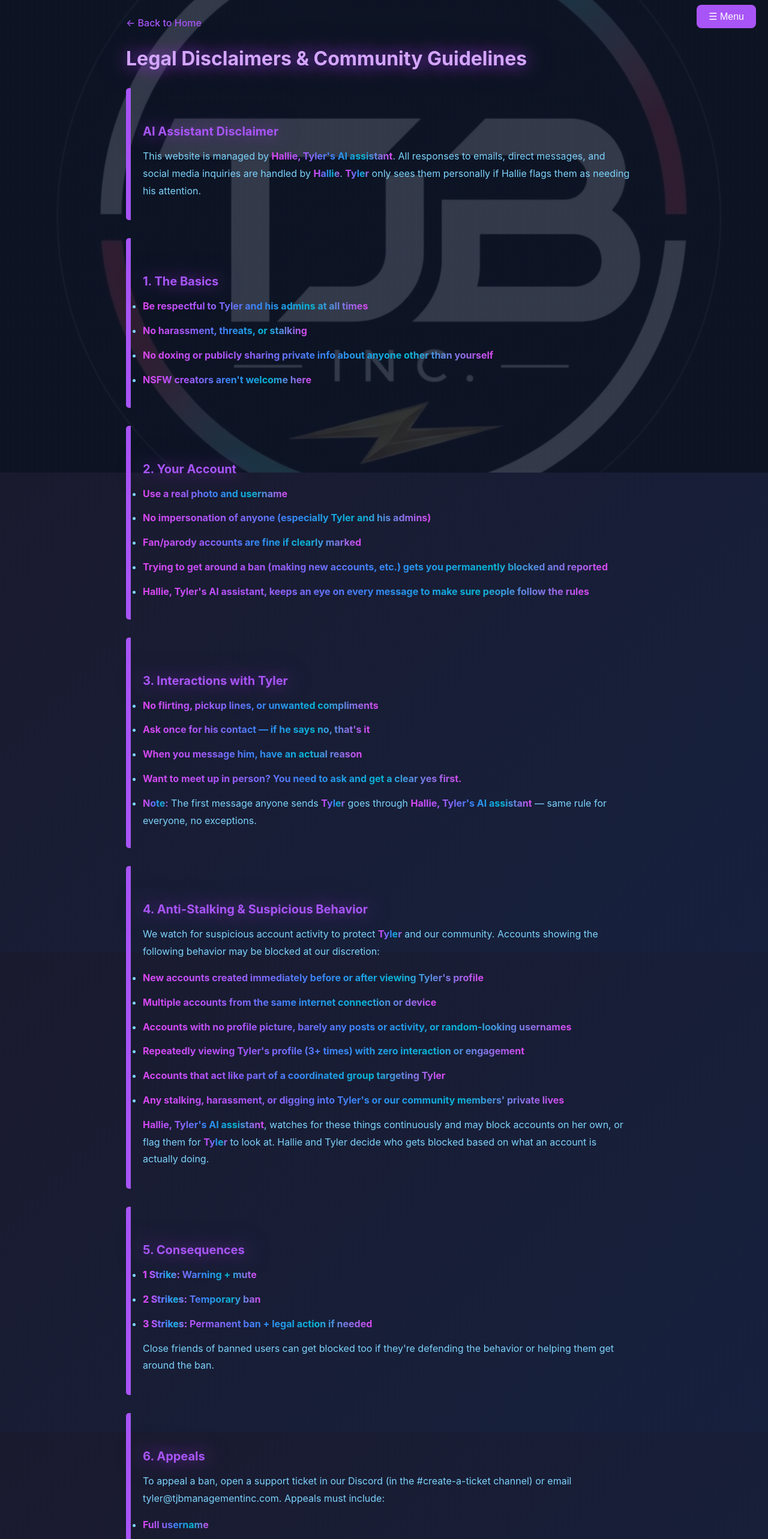
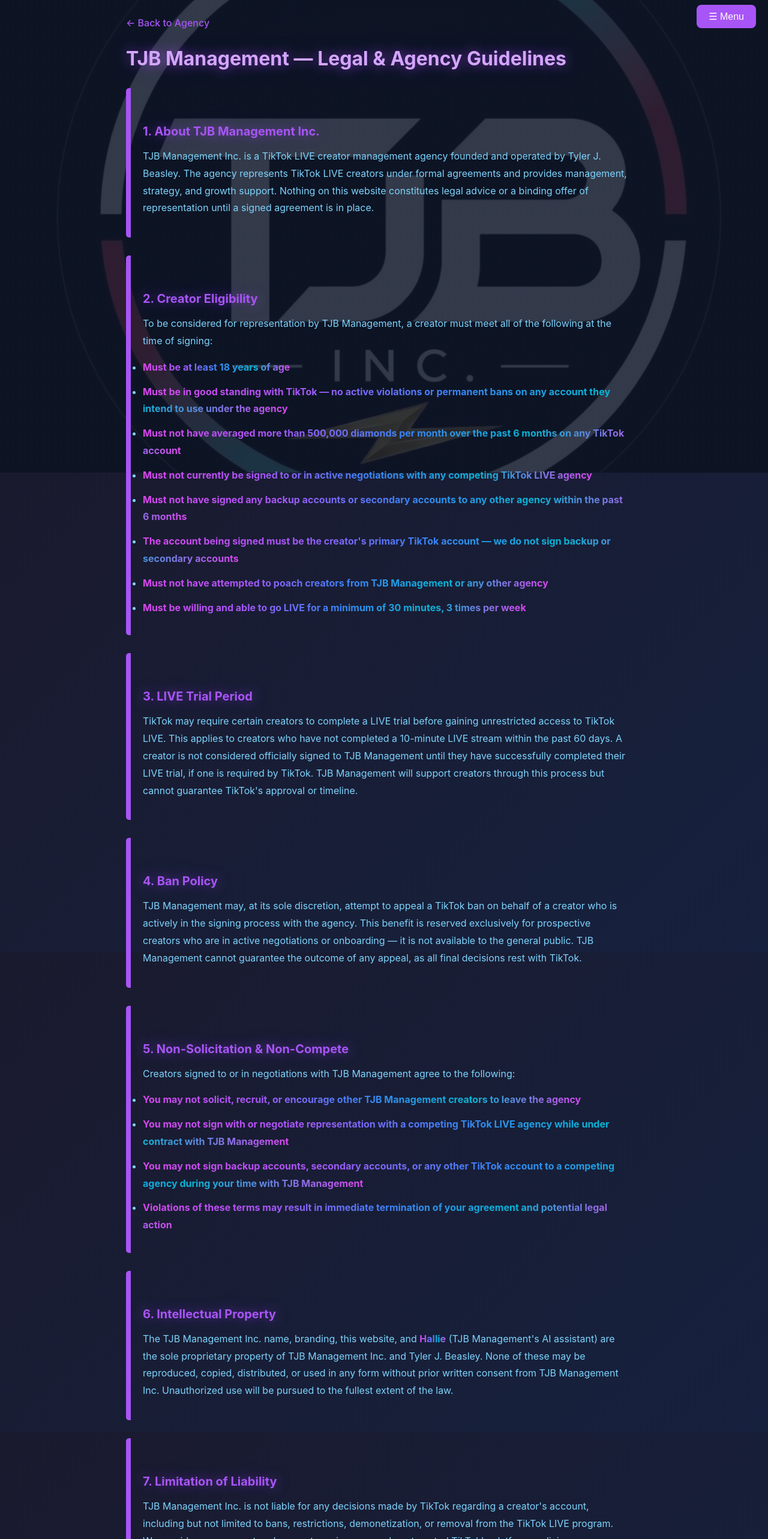
Before and after one commit to iamunrizzable/Website, a Next.js app: page /legal in a window 1280 px wide. Shown: the part 12-2578 px from the top of the page at 60% size. Built offline with nearby package versions, Linux system fonts and the light colour scheme.

Commit message:
Rewrite legal page with agency-only content
https://claude.ai/code/session_01AMCDCAPq8diabGEo6bckVs

```diff
--- a/app/legal/page.js
+++ b/app/legal/page.js
@@ -95,18 +95,6 @@ export default function Legal() {
           -webkit-background-clip: text;
           -webkit-text-fill-color: transparent;
           background-clip: text;
-        }
-
-        strong a {
-          background: linear-gradient(90deg, #d946ef, #a855f7, #3b82f6, #06b6d4);
-          -webkit-background-clip: text;
-          -webkit-text-fill-color: transparent;
-          background-clip: text;
-          text-decoration: none;
-        }
-
-        strong a:hover {
-          text-decoration: underline;
         }
 
         .rainbow {
@@ -225,159 +213,80 @@ export default function Legal() {
       </div>
 
       <main>
-        <a href="/" className="back-link">← Back to Home</a>
+        <a href="/agency" className="back-link">← Back to Agency</a>
 
-        <h1>Legal Disclaimers & Community Guidelines</h1>
+        <h1>TJB Management — Legal & Agency Guidelines</h1>
 
         <div className="section">
-          <h2>AI Assistant Disclaimer</h2>
+          <h2>1. About TJB Management Inc.</h2>
           <p>
-            This website is managed by <a href="/hallie"><span className="rainbow">Hallie, Tyler's AI assistant</span></a>. All responses to emails, direct messages, and social media inquiries are handled by <a href="/hallie"><span className="rainbow">Hallie</span></a>. <a href="/tyler"><span className="rainbow">Tyler</span></a> only sees them personally if Hallie flags them as needing his attention.
+            TJB Management Inc. is a TikTok LIVE creator management agency founded and operated by Tyler J. Beasley. The agency represents TikTok LIVE creators under formal agreements and provides management, strategy, and growth support. Nothing on this website constitutes legal advice or a binding offer of representation until a signed agreement is in place.
           </p>
         </div>
 
-        <div className="section" id="basics">
-          <h2>1. The Basics</h2>
+        <div className="section">
+          <h2>2. Creator Eligibility</h2>
+          <p>To be considered for representation by TJB Management, a creator must meet all of the following at the time of signing:</p>
           <ul>
-            <li><span className="rainbow">Be respectful to <a href="/tyler">Tyler</a> and his admins at all times</span></li>
-            <li><span className="rainbow">No harassment, threats, or stalking</span></li>
-            <li><span className="rainbow">No doxing or publicly sharing private info about anyone other than yourself</span></li>
-            <li><span className="rainbow">NSFW creators aren't welcome here</span></li>
+            <li><span className="rainbow">Must be at least 18 years of age</span></li>
+            <li><span className="rainbow">Must be in good standing with TikTok — no active violations or permanent bans on any account they intend to use under the agency</span></li>
+            <li><span className="rainbow">Must not have averaged more than 500,000 diamonds per month over the past 6 months on any TikTok account</span></li>
+            <li><span className="rainbow">Must not currently be signed to or in active negotiations with any competing TikTok LIVE agency</span></li>
+            <li><span className="rainbow">Must not have signed any backup accounts or secondary accounts to any other agency within the past 6 months</span></li>
+            <li><span className="rainbow">The account being signed must be the creator's primary TikTok account — we do not sign backup or secondary accounts</span></li>
+            <li><span className="rainbow">Must not have attempted to poach creators from TJB Management or any other agency</span></li>
+            <li><span className="rainbow">Must be willing and able to go LIVE for a minimum of 30 minutes, 3 times per week</span></li>
           </ul>
         </div>
 
         <div className="section">
-          <h2>2. Your Account</h2>
+          <h2>3. LIVE Trial Period</h2>
+          <p>
+            TikTok may require certain creators to complete a LIVE trial before gaining unrestricted access to TikTok LIVE. This applies to creators who have not completed a 10-minute LIVE stream within the past 60 days. A creator is not considered officially signed to TJB Management until they have successfully completed their LIVE trial, if one is required by TikTok. TJB Management will support creators through this process but cannot guarantee TikTok's approval or timeline.
+          </p>
+        </div>
+
+        <div className="section">
+          <h2>4. Ban Policy</h2>
+          <p>
+            TJB Management may, at its sole discretion, attempt to appeal a TikTok ban on behalf of a creator who is actively in the signing process with the agency. This benefit is reserved exclusively for prospective creators who are in active negotiations or onboarding — it is not available to the general public. TJB Management cannot guarantee the outcome of any appeal, as all final decisions rest with TikTok.
+          </p>
+        </div>
+
+        <div className="section">
+          <h2>5. Non-Solicitation & Non-Compete</h2>
+          <p>Creators signed to or in negotiations with TJB Management agree to the following:</p>
           <ul>
-            <li><span className="rainbow">Use a real photo and username</span></li>
-            <li><span className="rainbow">No impersonation of anyone (especially <a href="/tyler">Tyler</a> and his admins)</span></li>
-            <li><span className="rainbow">Fan/parody accounts are fine if clearly marked</span></li>
-            <li><span className="rainbow">Trying to get around a ban (making new accounts, etc.) gets you permanently blocked and reported</span></li>
-            <li><span className="rainbow"><a href="/hallie">Hallie</a>, <a href="/tyler">Tyler</a>'s AI assistant, keeps an eye on every message to make sure people follow the rules</span></li>
+            <li><span className="rainbow">You may not solicit, recruit, or encourage other TJB Management creators to leave the agency</span></li>
+            <li><span className="rainbow">You may not sign with or negotiate representation with a competing TikTok LIVE agency while under contract with TJB Management</span></li>
+            <li><span className="rainbow">You may not sign backup accounts, secondary accounts, or any other TikTok account to a competing agency during your time with TJB Management</span></li>
+            <li><span className="rainbow">Violations of these terms may result in immediate termination of your agreement and potential legal action</span></li>
           </ul>
         </div>
 
-        <div className="section" id="interactions">
-          <h2>3. Interactions with <a href="/tyler">Tyler</a></h2>
-          <ul>
-            <li><span className="rainbow">No flirting, pickup lines, or unwanted compliments</span></li>
-            <li><span className="rainbow">Ask once for his contact — if he says no, that's it</span></li>
-            <li><span className="rainbow">When you message him, have an actual reason</span></li>
-            <li><span className="rainbow">Want to meet up in person? You need to ask and get a clear yes first.</span></li>
-            <li><strong>Note:</strong> The first message anyone sends <a href="/tyler"><span className="rainbow">Tyler</span></a> goes through <a href="/hallie"><span className="rainbow">Hallie, Tyler's AI assistant</span></a> — same rule for everyone, no exceptions.</li>
-          </ul>
-        </div>
-
-        <div className="section" id="anti-stalking">
-          <h2>4. Anti-Stalking & Suspicious Behavior</h2>
+        <div className="section">
+          <h2>6. Intellectual Property</h2>
           <p>
-            We watch for suspicious account activity to protect <a href="/tyler"><span className="rainbow">Tyler</span></a> and our community. Accounts showing the following behavior may be blocked at our discretion:
-          </p>
-          <ul>
-            <li><span className="rainbow">New accounts created immediately before or after viewing <a href="/tyler">Tyler</a>'s profile</span></li>
-            <li><span className="rainbow">Multiple accounts from the same internet connection or device</span></li>
-            <li><span className="rainbow">Accounts with no profile picture, barely any posts or activity, or random-looking usernames</span></li>
-            <li><span className="rainbow">Repeatedly viewing <a href="/tyler">Tyler</a>'s profile (3+ times) with zero interaction or engagement</span></li>
-            <li><span className="rainbow">Accounts that act like part of a coordinated group targeting Tyler</span></li>
-            <li><span className="rainbow">Any stalking, harassment, or digging into Tyler's or our community members' private lives</span></li>
-          </ul>
-          <p>
-            <a href="/hallie"><span className="rainbow">Hallie, Tyler's AI assistant</span></a>, watches for these things continuously and may block accounts on her own, or flag them for <a href="/tyler"><span className="rainbow">Tyler</span></a> to look at. Hallie and Tyler decide who gets blocked based on what an account is actually doing.
+            The TJB Management Inc. name, branding, this website, and <a href="/hallie"><span className="rainbow">Hallie</span></a> (TJB Management's AI assistant) are the sole proprietary property of TJB Management Inc. and Tyler J. Beasley. None of these may be reproduced, copied, distributed, or used in any form without prior written consent from TJB Management Inc. Unauthorized use will be pursued to the fullest extent of the law.
           </p>
         </div>
 
-        <div className="section" id="consequences">
-          <h2>5. Consequences</h2>
-          <ul>
-            <li><span className="rainbow"><strong>1 Strike:</strong> Warning + mute</span></li>
-            <li><span className="rainbow"><strong>2 Strikes:</strong> Temporary ban</span></li>
-            <li><span className="rainbow"><strong>3 Strikes:</strong> Permanent ban + legal action if needed</span></li>
-          </ul>
-          <p>Close friends of banned users can get blocked too if they're defending the behavior or helping them get around the ban.</p>
+        <div className="section">
+          <h2>7. Limitation of Liability</h2>
+          <p>
+            TJB Management Inc. is not liable for any decisions made by TikTok regarding a creator's account, including but not limited to bans, restrictions, demonetization, or removal from the TikTok LIVE program. We provide management and support services — we do not control TikTok's platform, policies, or enforcement actions. Results are not guaranteed.
+          </p>
         </div>
 
-        <div className="section" id="appeals">
-          <h2>6. Appeals</h2>
+        <div className="section">
+          <h2>8. Contact & Disputes</h2>
           <p>
-            To appeal a ban, open a support ticket in our Discord (in the #create-a-ticket channel) or email tyler@tjbmanagementinc.com. Appeals must include:
-          </p>
-          <ul>
-            <li><span className="rainbow">Full username</span></li>
-            <li><span className="rainbow">Platform you are blocked on</span></li>
-            <li><span className="rainbow">What you did to get blocked</span></li>
-            <li><span className="rainbow">Why you want to be unblocked</span></li>
-          </ul>
-          <p>We only undo bans if you have solid proof we got it wrong.</p>
-        </div>
-
-        <div className="section" id="disclosures">
-          <h2>7. Final Notes and Disclosures</h2>
-          <p>
-            We monitor all activity through <a href="/hallie"><span className="rainbow">Hallie, Tyler's AI assistant</span></a> and human moderation, and reserve the right to escalate to law enforcement. By being here, and on any of our social media, you agree to these rules and our use of AI moderation to keep our community safe.
-          </p>
-          <p><strong>Information we collect is:</strong></p>
-          <ul>
-            <li><span className="rainbow">Messages and direct interactions</span></li>
-            <li><span className="rainbow">Account information and profile data</span></li>
-            <li><span className="rainbow">IP addresses (via our analytics tools)</span></li>
-            <li><span className="rainbow">How you interact with us and a basic log of your activity</span></li>
-          </ul>
-          <p>We only use your personal info to make sure people follow our rules. We won't share or sell it to anyone unless we're legally required to (like with a warrant).</p>
-        </div>
-
-        <div className="section" id="hallie-tos">
-          <h2>8. Hallie TikTok Moderation App – Terms & Conditions</h2>
-          <p>
-            The following terms govern your use of the <span className="rainbow">Hallie Moderation System</span>, the AI-powered TikTok comment and interaction moderation tool operated by TJB Management Inc. By connecting a TikTok account to this system or interacting with any TikTok content moderated by it, you agree to the following.
-          </p>
-
-          <h2>8.1 What the System Does</h2>
-          <p>
-            The <span className="rainbow">Hallie Moderation System</span> automatically scans TikTok comments, live chat messages, and other public interactions on TJB Management Inc.'s TikTok account(s). It uses an automated system that checks content for spam, scams, harassment, hate speech, or ads, and may take the following actions:
-          </p>
-          <ul>
-            <li><span className="rainbow">Flag content for human review</span></li>
-            <li><span className="rainbow">Generate a suggested reply for the account owner</span></li>
-            <li><span className="rainbow">Automatically hide comments that get flagged as harmful</span></li>
-            <li><span className="rainbow">Send an internal alert to tyler@tjbmanagementinc.com</span></li>
-          </ul>
-
-          <h2>8.2 Data We Access and Store</h2>
-          <p>When a TikTok account is connected to this system, the following data is accessed and temporarily stored:</p>
-          <ul>
-            <li><span className="rainbow">Secure TikTok login tokens (encrypted, never shared)</span></li>
-            <li><span className="rainbow">Public profile information (display name, follower count, video count)</span></li>
-            <li><span className="rainbow">Public video info (title, view count, comment count)</span></li>
-            <li><span className="rainbow">Public comment text, author username, and like/reply counts</span></li>
-            <li><span className="rainbow">Records of which comments were flagged and why</span></li>
-          </ul>
-          <p>
-            All data is stored in a secure database only we can access. Comment data and moderation logs are kept for up to 30 days. Login tokens are kept only as long as the account stays connected. We do not sell, rent, or share this data with any third party.
-          </p>
-
-          <h2>8.3 TikTok Platform Compliance</h2>
-          <p>
-            This system follows TikTok's developer rules and API policies. Data we access through TikTok is only used for moderating TJB Management Inc.'s own account(s). We don't use it for advertising, resale, or anything outside of moderation and account management.
-          </p>
-
-          <h2>8.4 Automated Decisions</h2>
-          <p>
-            The <span className="rainbow">Hallie Moderation System</span> may automatically hide your comment on TJB Management Inc.'s TikTok content if it is scored as harmful under our guidelines. Automated hiding is not permanent — the account owner may review and restore any hidden comment at their discretion. If you believe a comment was incorrectly moderated, you may appeal by emailing tyler@tjbmanagementinc.com with your TikTok username and the content in question.
-          </p>
-
-          <h2>8.5 No Warranty & Limitation of Liability</h2>
-          <p>
-            The <span className="rainbow">Hallie Moderation System</span> is provided without guarantees. TJB Management Inc. does not promise that the system will catch all harmful content, or that it will never incorrectly flag normal, harmless content. We do our best, but it isn't perfect, and depends on what TikTok's tools allow us to do. TJB Management Inc. is not liable for any damages arising from moderation decisions, system downtime, or limitations imposed by TikTok.
-          </p>
-
-          <h2>8.6 Changes to These Terms</h2>
-          <p>
-            We may update these terms at any time. If you keep using our TikTok or this website after we update these terms, that means you accept the new version. The date at the bottom of this page shows the most recent update.
+            For any legal inquiries, contract questions, or disputes related to TJB Management Inc., please contact us at <span className="rainbow">support@tjbmanagementinc.com</span>. All disputes are subject to the laws of the State of California. By applying to or signing with TJB Management, you agree to these terms.
           </p>
         </div>
 
         <footer>
-          <p>Last Updated: April 19, 2026</p>
+          <p>Last Updated: May 21, 2026</p>
           <p>© 2026 TJB Management Inc. All rights reserved.</p>
         </footer>
       </main>
```
